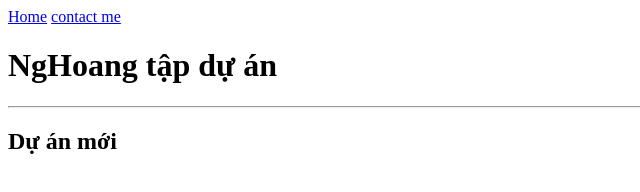
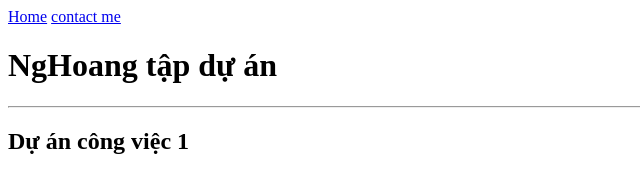
Before and after one commit to nghoang110/D-n-t-p, a plain HTML site: page index.html in a window 1280 px wide. Shown: the whole page, without its empty margins (0-640 px from the left). Drawn offline with Linux system fonts and the light colour scheme.

Commit message:
công việc 1

```diff
--- a/index.html
+++ b/index.html
@@ -10,6 +10,6 @@
     <a href="contact.html">contact me</a>
     <h1>NgHoang tập dự án</h1>
     <hr />
-    <h2>Dự án mới</h2>
+    <h2>Dự án công việc 1</h2>
   </body>
 </html>
```
